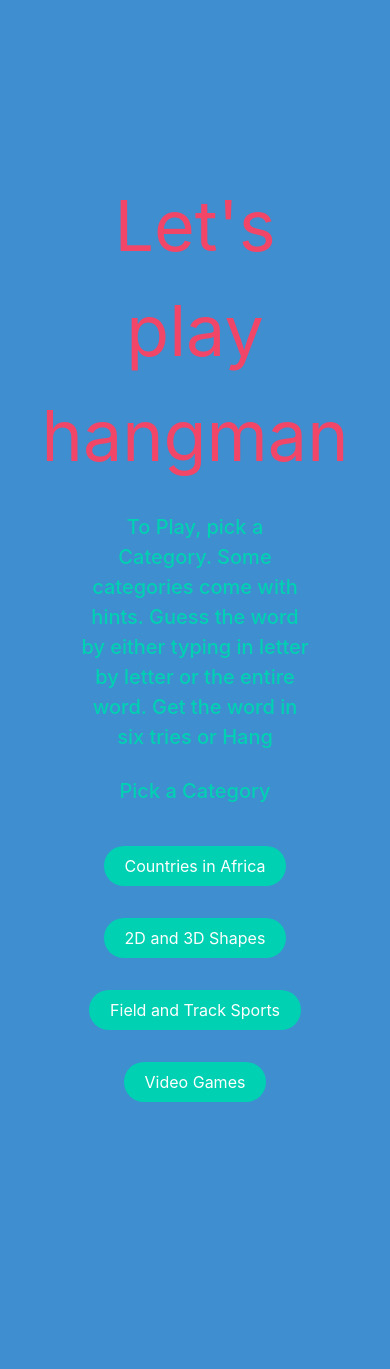
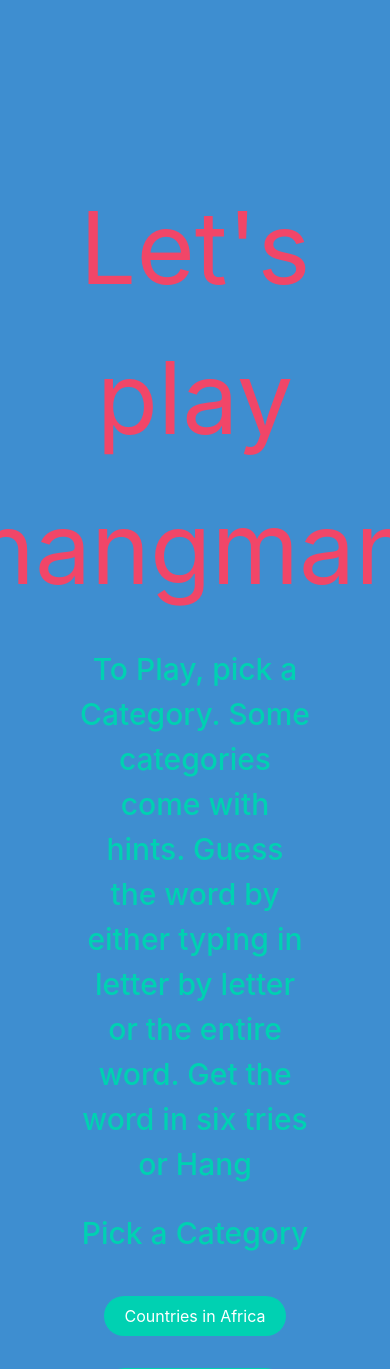
Before and after one commit to Jeffawe/PythonHangmanGame, a Flask app: page / in a window 390 px wide; the page is wider, and only the part inside the window is pictured. Shown: the part 227-1596 px from the top of that part. Before the commit the page ends 1329 px from the top of that part, so only its background shows below. Run offline with Flask 2, Linux system fonts and the light colour scheme.

Commit message:
Mobile Access Added

```diff
--- a/static/styles/mainpage.css
+++ b/static/styles/mainpage.css
@@ -44,6 +44,16 @@ html {
         padding: 25rem 5rem
     }
 
+    .hangman p {
+        font-size: 30px;
+        text-align: center;
+    }
+
+    .hangman-text {
+        font-size: 100px;
+        text-align: center;
+    }
+
     .hangman-buttons div {
         padding: 1rem 0rem;
     }
```
